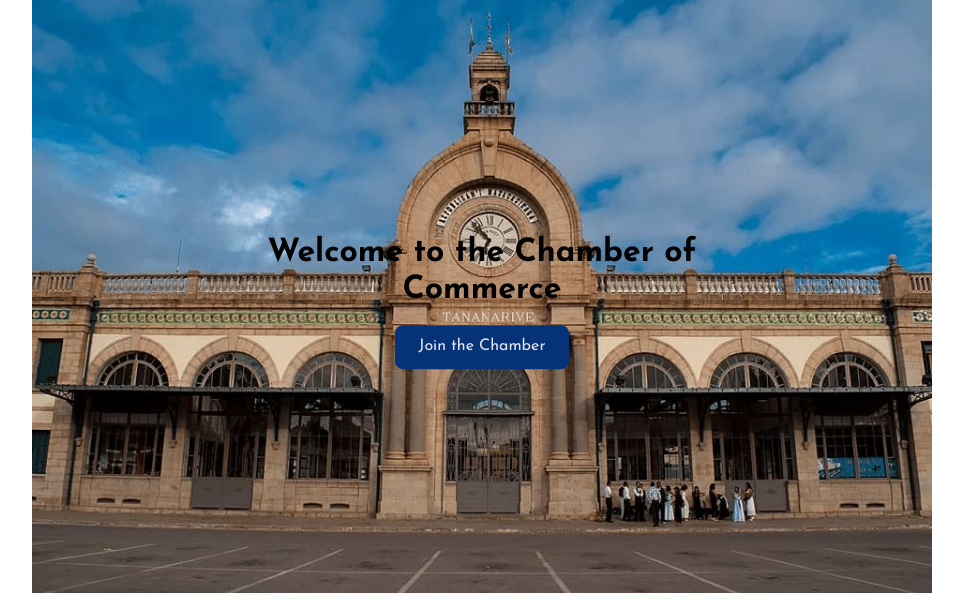
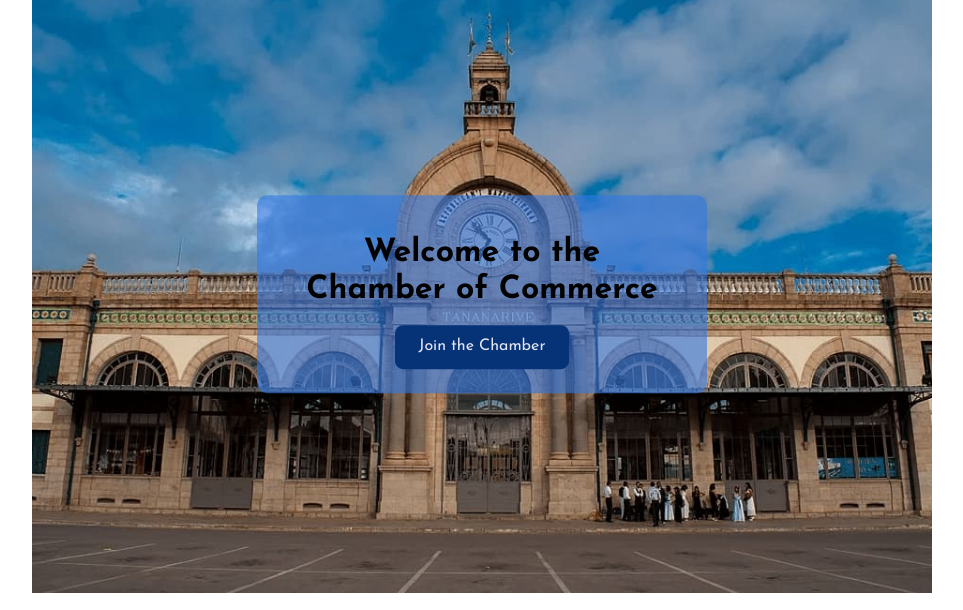
Before and after one commit to iloantsa/wdd231, a plain HTML site: page chamber/index.html in a window 1280 px wide. Shown: the part 111-721 px from the top of the page, without its empty margins (158-1121 px from the left). Drawn offline with Linux system fonts and the light colour scheme; no server answers; a web font is replaced by a local one.

Commit message:
week three chzzck

```diff
--- a/chamber/styles/small.css
+++ b/chamber/styles/small.css
@@ -118,6 +118,9 @@ header span {
     top: 50%;
     left: 50%;
     transform: translate(-50%, -50%);
+    background-color: #3178e499;
+    padding: 1.5rem;
+    border-radius: 10px;
     text-align: center;
 }
 
```
